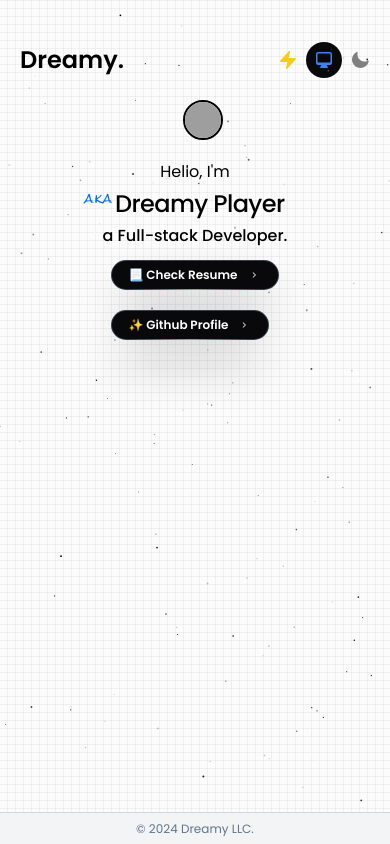
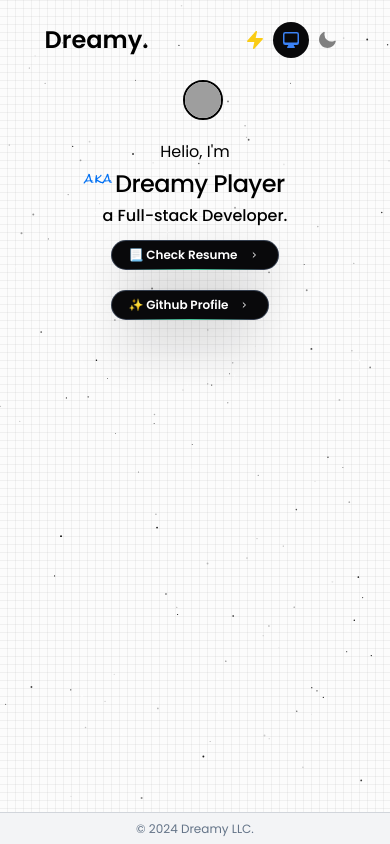
Before and after one commit to Dreamyplayer/Dreamy_Portfolio, a Next.js app: page / in a window 390 px wide. Built offline with nearby package versions, Linux system fonts and the light colour scheme; grey boxes are pictures that could not be loaded.

Commit message:
🎨 Refactor CSS for style

```diff
--- a/src/app/page.tsx
+++ b/src/app/page.tsx
@@ -5,7 +5,7 @@ import { SparklesCore } from '@/ui/sparkles';
 
 export default function Home() {
   return (
-    <main className='mt-10 h-auto'>
+    <main className='lg:mt-10 mt-5 h-auto'>
       {/* Core component */}
       <SparklesCore
         background='transparent'
--- a/src/components/Logo.tsx
+++ b/src/components/Logo.tsx
@@ -2,8 +2,8 @@ import DarkModeSwitch from '@/ui/DarkMode';
 
 const Logo = () => {
   return (
-    <div className='flex items-center justify-between'>
-      <h2 className={`ml-5 md:lg:ml-10 text-2xl md:lg:text-4xl font-semibold`}>Dreamy.</h2>
+    <div className='flex items-center justify-around lg:justify-between'>
+      <h2 className='md:lg:ml-10 text-2xl md:lg:text-4xl font-semibold'>Dreamy.</h2>
       <DarkModeSwitch />
     </div>
   );
--- a/src/ui/DarkMode.tsx
+++ b/src/ui/DarkMode.tsx
@@ -43,7 +43,7 @@ const DarkModeSwitch = () => {
   };
 
   return (
-    <div className='mx-3 flex h-10 w-fit items-center justify-center md:lg:mx-10'>
+    <div className='flex h-10 w-fit items-center justify-center md:lg:mx-10'>
       {ThemeModes.map((mode, i) => (
         <IconButton
           key={i}
--- a/src/ui/Footer.tsx
+++ b/src/ui/Footer.tsx
@@ -4,7 +4,7 @@ const Footer = () => {
   const footerText = `© ${currentYear} ${companyName} LLC.`;
 
   return (
-    <footer className='fixed bottom-0 flex h-8 w-full items-center justify-center border-t border-gray-300 bg-gray-100 px-4 text-xs text-[#647488] dark:border-neutral-700 dark:bg-neutral-800/30 md:lg:flex-col lg:text-base'>
+    <footer className='fixed bottom-0 flex h-8 w-full items-center lg:items-start justify-center border-t border-gray-300 bg-gray-100 px-4 text-xs text-[#647488] dark:border-neutral-700 dark:bg-neutral-800/30 md:lg:flex-col lg:text-base'>
       <span className='cursor-pointer'>{footerText}</span>
     </footer>
   );
```
